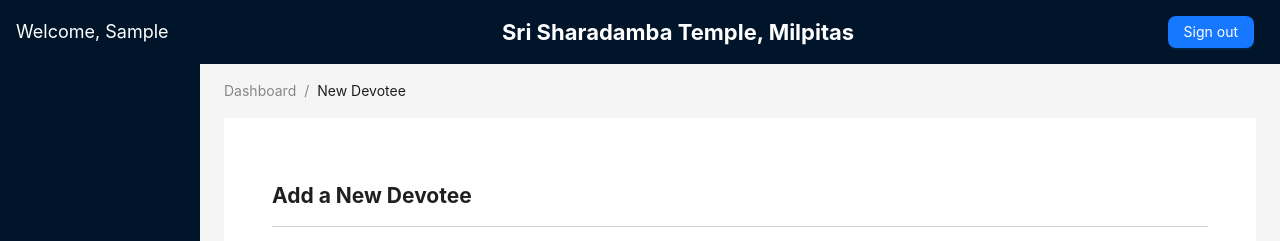
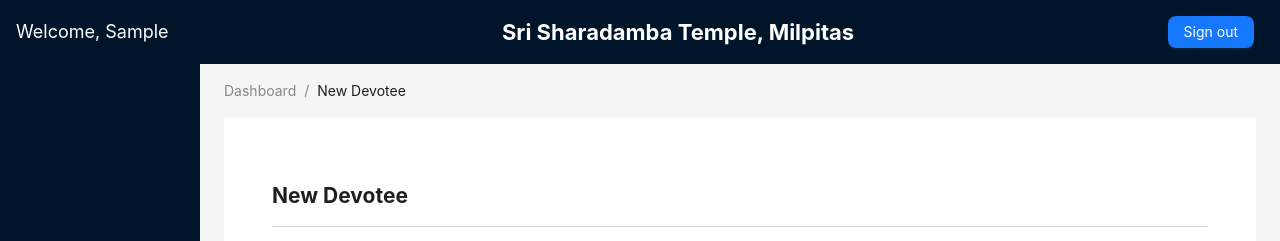
Before and after one commit to chyavanphadke/sri-sharadamba-temple-adminpanel, a React (Create React App) app: page /dashboard/home in a window 1280 px wide. Shown: the top 241 px of the page. Built offline with nearby package versions, Linux system fonts and the light colour scheme; no server answers; sample sign-in values are in the browser's storage.

Commit message:
Email already registed

```diff
--- a/src/components/Home.js
+++ b/src/components/Home.js
@@ -70,7 +70,9 @@ const Home = () => {
       setCurrentDevotee(null);
       setFamilyMembers([]);
     } catch (error) {
-      if (error.response && error.response.data && error.response.data.message) {
+      if (error.response && error.response.data && error.response.data.error === 'The email is already registered') {
+        message.error('Email already registered');
+      } else if (error.response && error.response.data && error.response.data.message) {
         message.error(error.response.data.message);
       } else {
         message.error('Failed to save devotee');
@@ -101,7 +103,7 @@ const Home = () => {
     <Layout>
       <Content>
         <div className="site-layout-content">
-          <h2>Add a New Devotee</h2>
+          <h2>New Devotee</h2>
           <div style={{ display: 'flex', flexDirection: 'row', justifyContent: 'space-between', borderTop: '1px solid lightgrey', paddingTop: 16 }}>
             <div style={{ width: '49%' }}>
               <Form
@@ -198,7 +200,7 @@ const Home = () => {
                 </Form.Item>
               </Form>
             </div>
-            <div style={{ width: '0.08%', backgroundColor: 'lightgrey' }}></div>
+            <div style={{ width: '0.2%', backgroundColor: 'lightgrey' }}></div>
             <div style={{ width: '49%' }}>
               <h3>Family Members</h3>
               {familyMembers.map((member, index) => (
```
